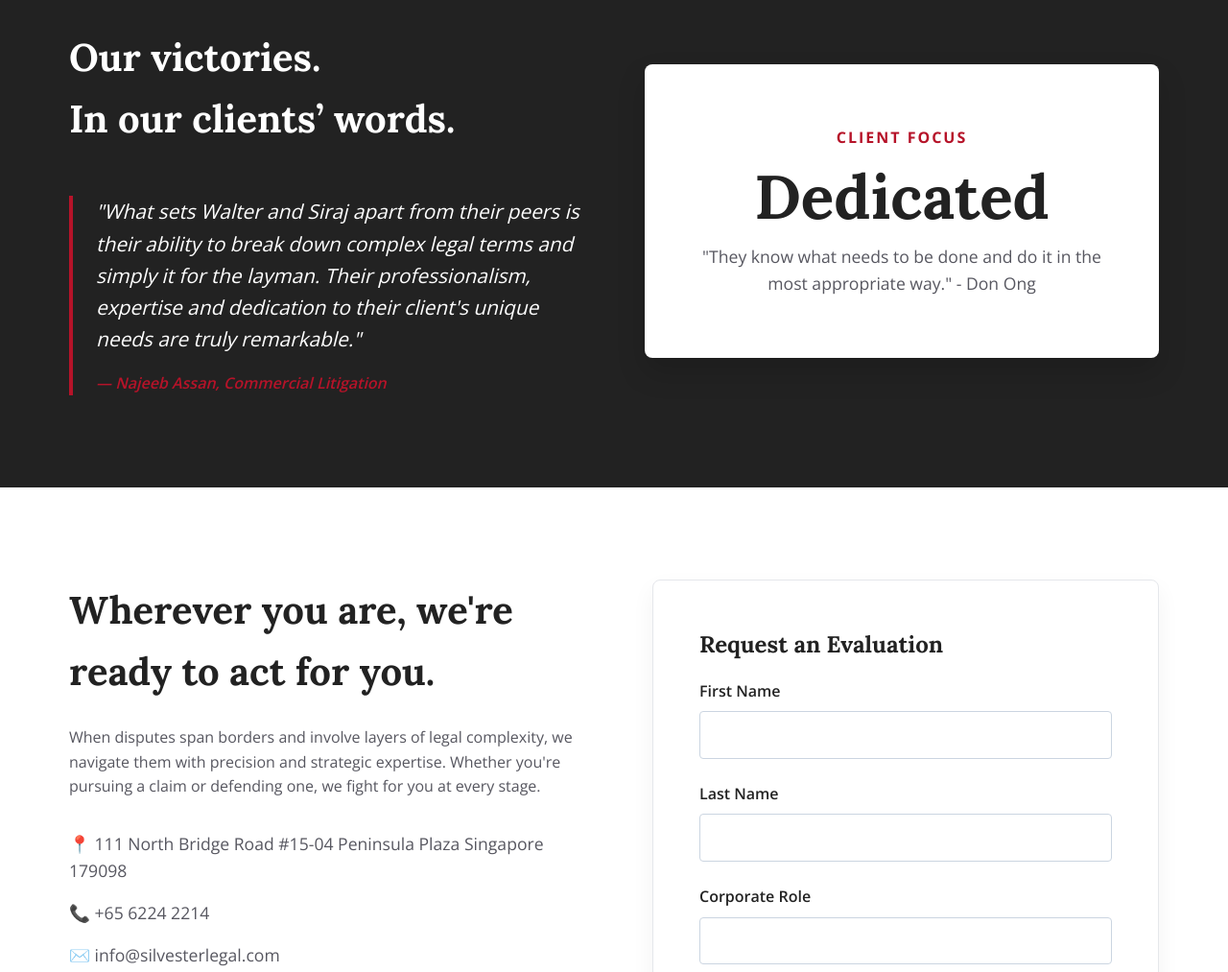
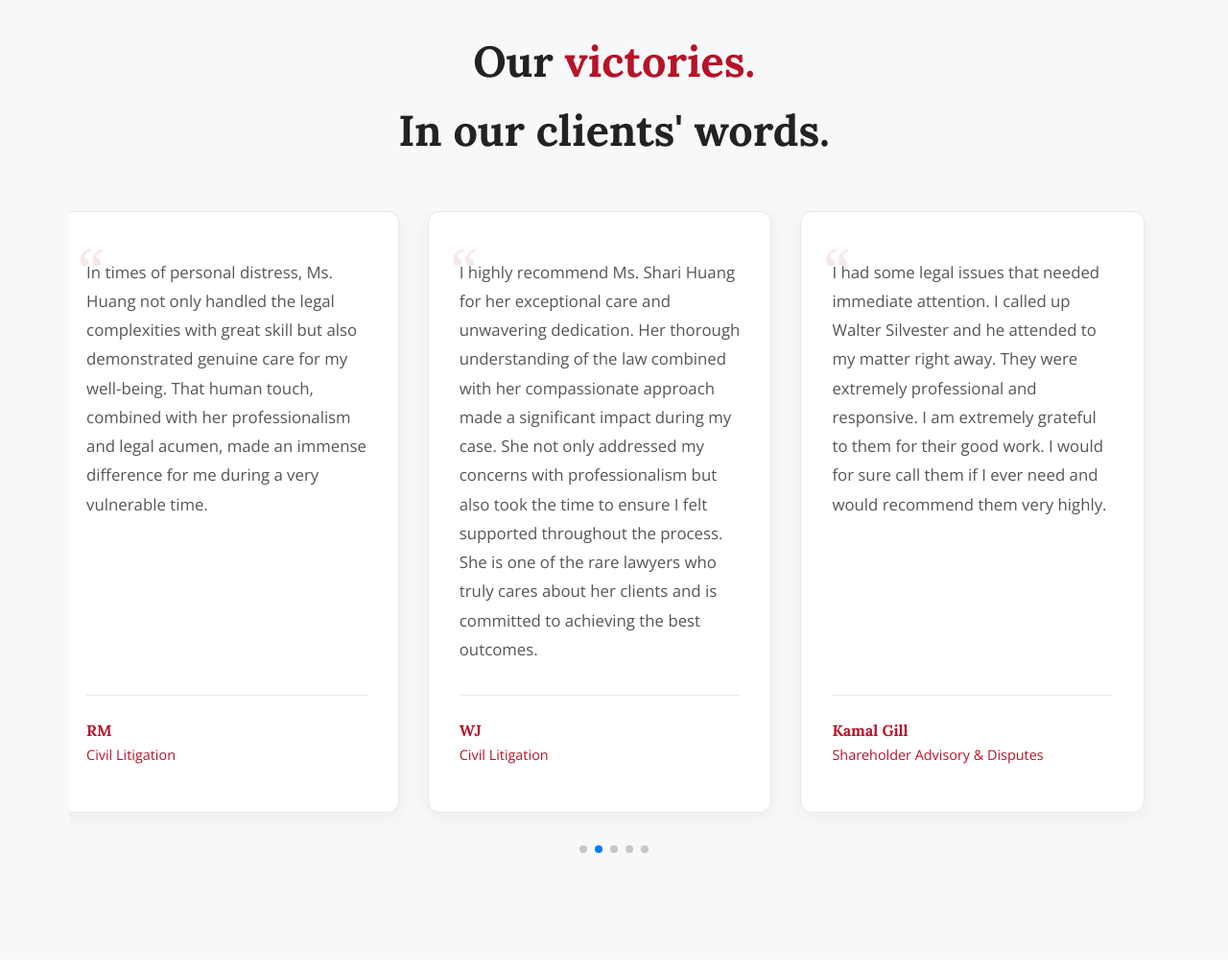
Before and after one commit to Az8-max/Website-Tests, a plain HTML site: page index.html in a window 1280 px wide. Shown: the part 3360-4373 px from the top of the page at 96% size. Drawn offline with nearby package versions, Linux system fonts and the light colour scheme.

Commit message:
Add Testimonials slider section with all available client reviews

```diff
--- a/index.html
+++ b/index.html
@@ -332,32 +332,130 @@
       </div>
     </section>
 
-    <!-- Proof Block -->
-    <section class="proof-block">
-      <div class="container proof-inner">
-        <div class="proof-content">
-          <h2 class="section-title">
-            Our victories.<br />In our clients’ words.
-          </h2>
-          <div class="testimonial">
-            <blockquote>
-              "What sets Walter and Siraj apart from their peers is their
-              ability to break down complex legal terms and simply it for the
-              layman. Their professionalism, expertise and dedication to their
-              client's unique needs are truly remarkable."
-            </blockquote>
-            <cite>— Najeeb Assan, Commercial Litigation</cite>
-          </div>
-        </div>
-        <div class="proof-stat">
-          <div class="stat-card">
-            <div class="stat-label">Client Focus</div>
-            <div class="stat-value">Dedicated</div>
-            <div class="stat-desc">
-              "They know what needs to be done and do it in the most appropriate
-              way." - Don Ong
+    <!-- Testimonials Section -->
+    <section class="testimonials-section section-bg" style="padding: 6rem 0">
+      <div class="container">
+        <h2
+          class="section-title text-center"
+          style="margin-bottom: 3rem; font-size: 2.8rem"
+        >
+          Our <span style="color: #b61329">victories.</span><br />
+          In our clients' words.
+        </h2>
+
+        <!-- Swiper -->
+        <div class="swiper testimonials-swiper">
+          <div class="swiper-wrapper">
+            <!-- Slide 1 -->
+            <div class="swiper-slide" style="height: auto">
+              <div class="testimonial-card">
+                <p class="testimonial-text">
+                  In times of personal distress, Ms. Huang not only handled the
+                  legal complexities with great skill but also demonstrated
+                  genuine care for my well-being. That human touch, combined
+                  with her professionalism and legal acumen, made an immense
+                  difference for me during a very vulnerable time.
+                </p>
+                <div class="testimonial-author">
+                  <h4 style="color: #b61329; margin: 0; font-weight: 700">
+                    RM
+                  </h4>
+                  <p style="color: #b61329; margin: 0; font-size: 0.9rem">
+                    Civil Litigation
+                  </p>
+                </div>
+              </div>
+            </div>
+
+            <!-- Slide 2 -->
+            <div class="swiper-slide" style="height: auto">
+              <div class="testimonial-card">
+                <p class="testimonial-text">
+                  I highly recommend Ms. Shari Huang for her exceptional care
+                  and unwavering dedication. Her thorough understanding of the
+                  law combined with her compassionate approach made a
+                  significant impact during my case. She not only addressed my
+                  concerns with professionalism but also took the time to ensure
+                  I felt supported throughout the process. She is one of the
+                  rare lawyers who truly cares about her clients and is
+                  committed to achieving the best outcomes.
+                </p>
+                <div class="testimonial-author">
+                  <h4 style="color: #b61329; margin: 0; font-weight: 700">
+                    WJ
+                  </h4>
+                  <p style="color: #b61329; margin: 0; font-size: 0.9rem">
+                    Civil Litigation
+                  </p>
+                </div>
+              </div>
+            </div>
+
+            <!-- Slide 3 -->
+            <div class="swiper-slide" style="height: auto">
+              <div class="testimonial-card">
+                <p class="testimonial-text">
+                  I had some legal issues that needed immediate attention. I
+                  called up Walter Silvester and he attended to my matter right
+                  away. They were extremely professional and responsive. I am
+                  extremely grateful to them for their good work. I would for
+                  sure call them if I ever need and would recommend them very
+                  highly.
+                </p>
+                <div class="testimonial-author">
+                  <h4 style="color: #b61329; margin: 0; font-weight: 700">
+                    Kamal Gill
+                  </h4>
+                  <p style="color: #b61329; margin: 0; font-size: 0.9rem">
+                    Shareholder Advisory & Disputes
+                  </p>
+                </div>
+              </div>
+            </div>
+
+            <!-- Slide 4 -->
+            <div class="swiper-slide" style="height: auto">
+              <div class="testimonial-card">
+                <p class="testimonial-text">
+                  What sets Walter and Siraj apart from their peers is their
+                  ability to break down complex legal terms and simplify it for
+                  the layman. Their professionalism, expertise and dedication to
+                  their client's unique needs are truly remarkable.
+                </p>
+                <div class="testimonial-author">
+                  <h4 style="color: #b61329; margin: 0; font-weight: 700">
+                    Najeeb Assan
+                  </h4>
+                  <p style="color: #b61329; margin: 0; font-size: 0.9rem">
+                    Commercial Litigation
+                  </p>
+                </div>
+              </div>
+            </div>
+
+            <!-- Slide 5 -->
+            <div class="swiper-slide" style="height: auto">
+              <div class="testimonial-card">
+                <p class="testimonial-text">
+                  They know what needs to be done and do it in the most
+                  appropriate way.
+                </p>
+                <div class="testimonial-author">
+                  <h4 style="color: #b61329; margin: 0; font-weight: 700">
+                    Don Ong
+                  </h4>
+                  <p style="color: #b61329; margin: 0; font-size: 0.9rem">
+                    Corporate Client
+                  </p>
+                </div>
+              </div>
             </div>
           </div>
+          <!-- Add Pagination -->
+          <div
+            class="swiper-pagination"
+            style="position: relative; margin-top: 2rem"
+          ></div>
         </div>
       </div>
     </section>
--- a/script.js
+++ b/script.js
@@ -14,6 +14,25 @@ document.addEventListener("DOMContentLoaded", () => {
         640: { slidesPerView: 3 },
         768: { slidesPerView: 4 },
         1024: { slidesPerView: 5 },
+      },
+    });
+
+    // Initialize Testimonials Swiper
+    new Swiper(".testimonials-swiper", {
+      slidesPerView: 1,
+      spaceBetween: 30,
+      loop: true,
+      pagination: {
+        el: ".swiper-pagination",
+        clickable: true,
+      },
+      breakpoints: {
+        768: { slidesPerView: 2 },
+        1024: { slidesPerView: 3 },
+      },
+      autoplay: {
+        delay: 5000,
+        disableOnInteraction: true,
       },
     });
   }
--- a/style.css
+++ b/style.css
@@ -345,66 +345,60 @@ a:hover {
   transform: translateX(5px);
 }
 
-/* Proof Block */
-.proof-block {
-  padding: 6rem 0;
-  background-color: var(--contrast);
-  color: var(--base-3);
+/* Testimonials Slider */
+.testimonials-section {
+  overflow: hidden;
 }
 
-.proof-block h2 {
-  color: var(--base-3);
+.testimonial-card {
+  background: white;
+  padding: 3rem 2rem;
+  border-radius: 12px;
+  box-shadow: 0 5px 20px rgba(0, 0, 0, 0.05);
+  height: 100%;
+  display: flex;
+  flex-direction: column;
+  justify-content: space-between;
+  border: 1px solid var(--border-color);
+  transition: transform 0.3s ease;
 }
 
-.proof-inner {
-  display: grid;
-  grid-template-columns: 1fr 1fr;
-  gap: 4rem;
-  align-items: center;
+.testimonial-card:hover {
+  transform: translateY(-5px);
+  box-shadow: 0 10px 30px rgba(0, 0, 0, 0.1);
 }
 
-.testimonial {
-  margin-top: 3rem;
-  padding-left: 1.5rem;
-  border-left: 4px solid var(--accent);
+.testimonial-text {
+  font-size: 1.05rem;
+  line-height: 1.8;
+  color: #555;
+  margin-bottom: 2rem;
+  position: relative;
 }
 
-.testimonial blockquote {
-  font-size: 1.3rem;
-  font-style: italic;
-  line-height: 1.6;
-  margin-bottom: 1rem;
+.testimonial-text::before {
+  content: "“";
+  font-family: Georgia, serif;
+  font-size: 4rem;
+  color: rgba(182, 19, 41, 0.1);
+  position: absolute;
+  top: -20px;
+  left: -10px;
+  line-height: 1;
 }
 
-.testimonial cite {
-  font-weight: 600;
-  color: var(--accent);
+.testimonial-author {
+  border-top: 1px solid var(--border-color);
+  padding-top: 1.5rem;
 }
 
-.stat-card {
-  background-color: var(--base-3);
-  color: var(--contrast);
-  padding: 4rem 3rem;
-  border-radius: 8px;
-  box-shadow: 0 15px 30px rgba(0, 0, 0, 0.15);
-  text-align: center;
+/* Swiper Pagination styling */
+.swiper-pagination-bullet {
+  background: #ccc;
+  opacity: 1;
 }
-
-.stat-label {
-  text-transform: uppercase;
-  font-weight: 700;
-  color: var(--accent);
-  letter-spacing: 2px;
-  margin-bottom: 1rem;
-}
-
-.stat-value {
-  font-size: 4rem;
-  font-family: "Lora", serif;
-  font-weight: 700;
-  color: var(--contrast);
-  margin-bottom: 1rem;
-  line-height: 1;
+.swiper-pagination-bullet-active {
+  background: var(--accent);
 }
 
 .stat-desc {
```
